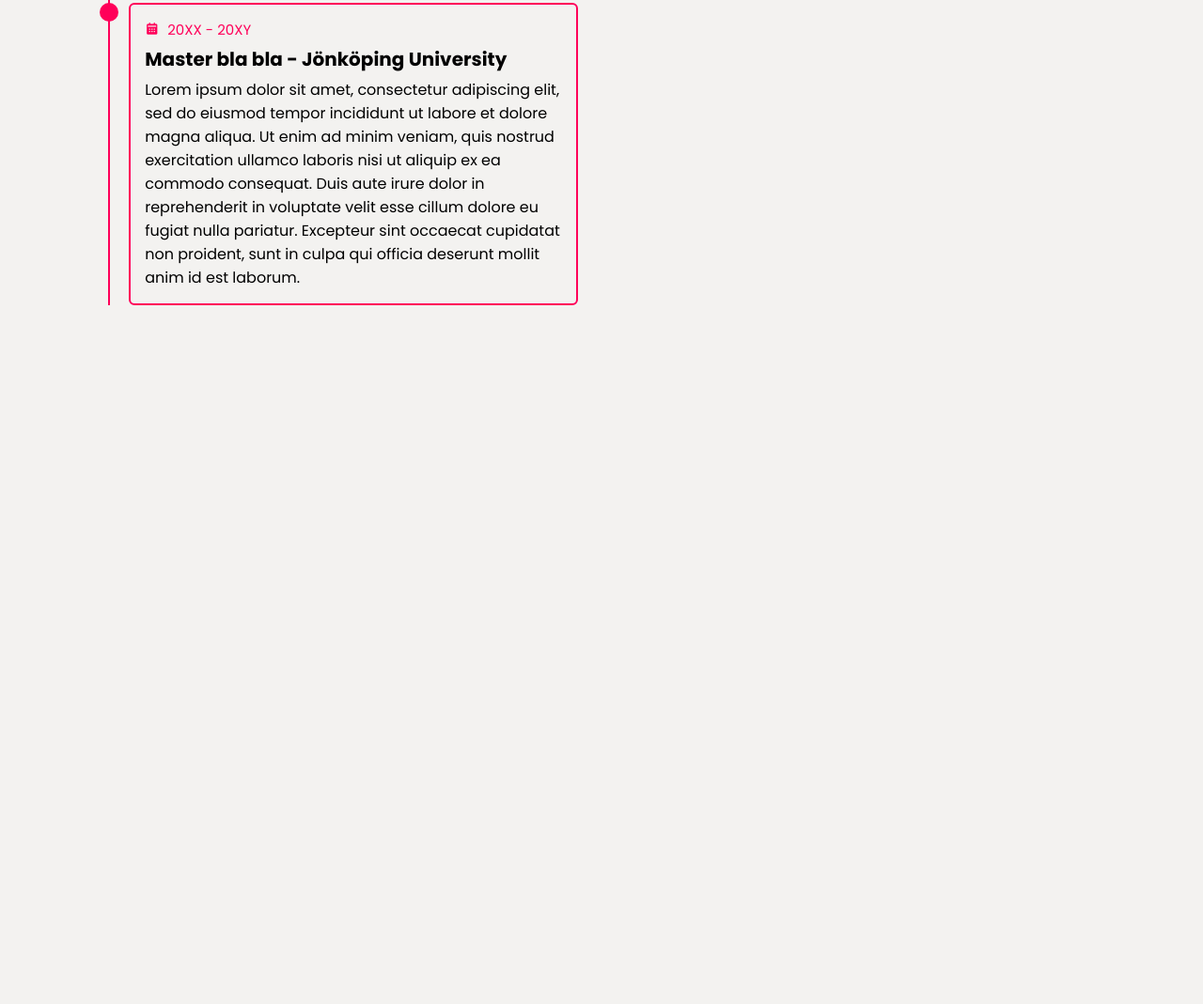
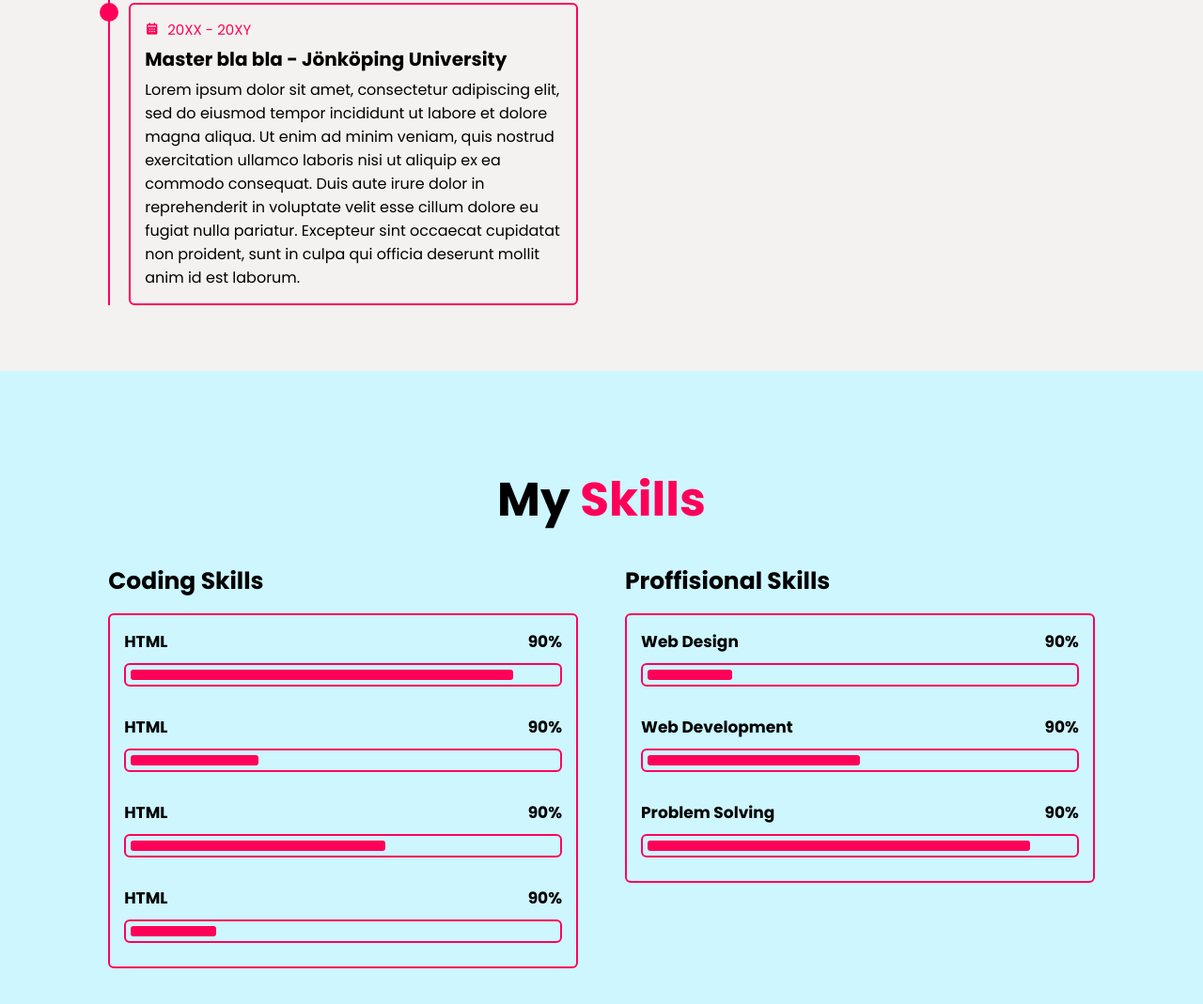
Before and after one commit to Afram7/MyPortfolio, a plain HTML site: page index.html in a window 1280 px wide. Shown: the part 2539-3608 px from the top of the page at 94% size. Before the commit the page ends 2934 px from the top, so only its background shows below. Drawn offline with nearby package versions, Linux system fonts and the light colour scheme.

Commit message:
Implemented skills section
Added HTML structure, content, and CSS styling for the skills section

```diff
--- a/css/style.css
+++ b/css/style.css
@@ -388,3 +388,106 @@ span {
     font-size: 1.6rem;
     padding-top: 0.5rem;
 }
+
+.skills {
+    min-height: auto;
+    padding-bottom: 7rem;
+    background: var(--second-bg-color);
+}
+
+.skills .skills-row {
+    display: flex;
+    flex-wrap: wrap;
+    gap: 5rem;
+}
+
+.skills .skills-column {
+    flex: 1 1 40rem;
+}
+
+.skills-column .title {
+    font-size: 2.5rem;
+    margin: 0 0 1.5rem;
+}
+
+.skills-box .skills-content {
+    position: relative;
+    border: 0.2rem solid var(--main-color);
+    border-radius: 0.6rem;
+    padding: 0.5rem 1.5rem;
+    z-index: 1;
+    overflow: hidden;
+}
+
+.skills-box .skills-content::before {
+    content: "";
+    position: absolute;
+    top: 0;
+    left: 0;
+    width: 0;
+    height: 100%;
+    background: var(--bg-color);
+    z-index: -1;
+    transition: 0.5s;
+}
+
+.skills-box .skills-content:hover:before {
+    width: 100%;
+}
+
+.skills-content .progress {
+    padding: 1rem 0;
+}
+
+.skills-content .progress h3 {
+    font-size: 1.7rem;
+    display: flex;
+    justify-content: space-between;
+}
+
+.skills-content .progress h3 span {
+    color: var(--text-color);
+}
+
+.skills-content .progress .bar {
+    height: 2.5rem;
+    border-radius: 0.6rem;
+    border: 0.2rem solid var(--main-color);
+    padding: 0.5rem;
+    margin: 1rem 0;
+}
+
+.skills-content .progress .bar span {
+    display: block;
+    height: 100%;
+    border-radius: 0.3rem;
+    background: var(--main-color);
+}
+
+.skills-column:nth-child(1) .skills-content .progress:nth-child(1) .bar span {
+    width: 90%;
+}
+
+.skills-column:nth-child(1) .skills-content .progress:nth-child(2) .bar span {
+    width: 30%;
+}
+
+.skills-column:nth-child(1) .skills-content .progress:nth-child(3) .bar span {
+    width: 60%;
+}
+
+.skills-column:nth-child(1) .skills-content .progress:nth-child(4) .bar span {
+    width: 20%;
+}
+
+.skills-column:nth-child(2) .skills-content .progress:nth-child(1) .bar span {
+    width: 20%;
+}
+
+.skills-column:nth-child(2) .skills-content .progress:nth-child(2) .bar span {
+    width: 50%;
+}
+
+.skills-column:nth-child(2) .skills-content .progress:nth-child(3) .bar span {
+    width: 90%;
+}
--- a/index.html
+++ b/index.html
@@ -129,6 +129,64 @@
         </div>
        </section>
 
+       <!-- skills section design -->
+       <section class="skills" id="skills">
+        <h2 class="heading">My <span>Skills</span></h2>
+
+        <div class="skills-row">
+            <div class="skills-column">
+                <h3 class="title">Coding Skills</h3>
+
+                <div class="skills-box">
+                    <div class="skills-content">
+                        <div class="progress">
+                            <h3>HTML <span>90%</span></h3>
+                            <div class="bar"><span></span></div>
+                        </div>
+
+                        <div class="progress">
+                            <h3>HTML <span>90%</span></h3>
+                            <div class="bar"><span></span></div>
+                        </div>
+
+                        <div class="progress">
+                            <h3>HTML <span>90%</span></h3>
+                            <div class="bar"><span></span></div>
+                        </div>
+
+                        <div class="progress">
+                            <h3>HTML <span>90%</span></h3>
+                            <div class="bar"><span></span></div>
+                        </div>
+                    </div>
+                </div>
+            </div>
+
+            <div class="skills-column">
+                <h3 class="title">Proffisional Skills</h3>
+
+                <div class="skills-box">
+                    <div class="skills-content">
+                        <div class="progress">
+                            <h3>Web Design <span>90%</span></h3>
+                            <div class="bar"><span></span></div>
+                        </div>
+
+                        <div class="progress">
+                            <h3>Web Development <span>90%</span></h3>
+                            <div class="bar"><span></span></div>
+                        </div>
+
+                        <div class="progress">
+                            <h3>Problem Solving <span>90%</span></h3>
+                            <div class="bar"><span></span></div>
+                        </div>
+                    </div>
+                </div>
+            </div>
+        </div>
+       </section>
+
      <script src="js/script.js"></script>
 </body>
 </html>
```
